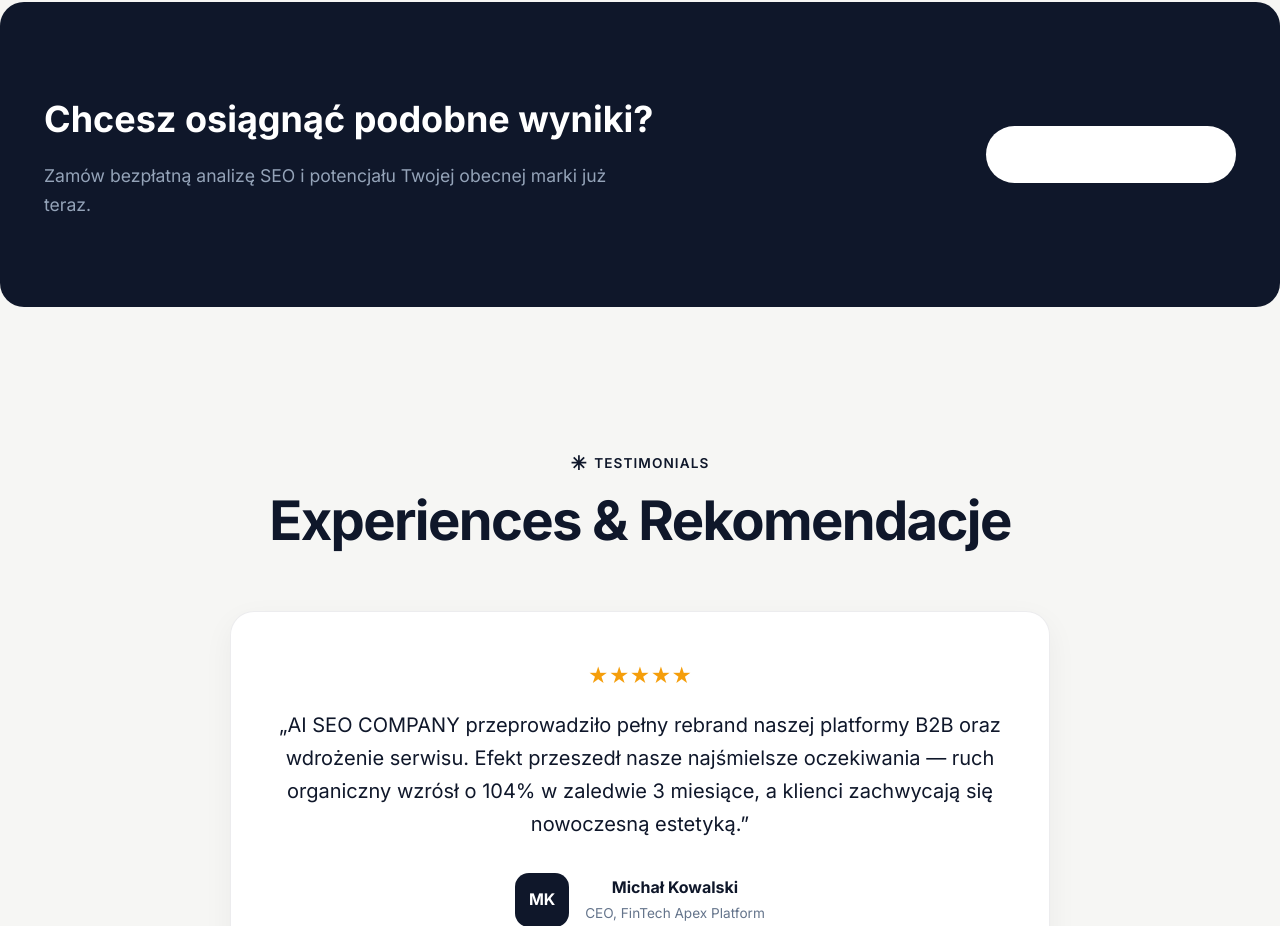
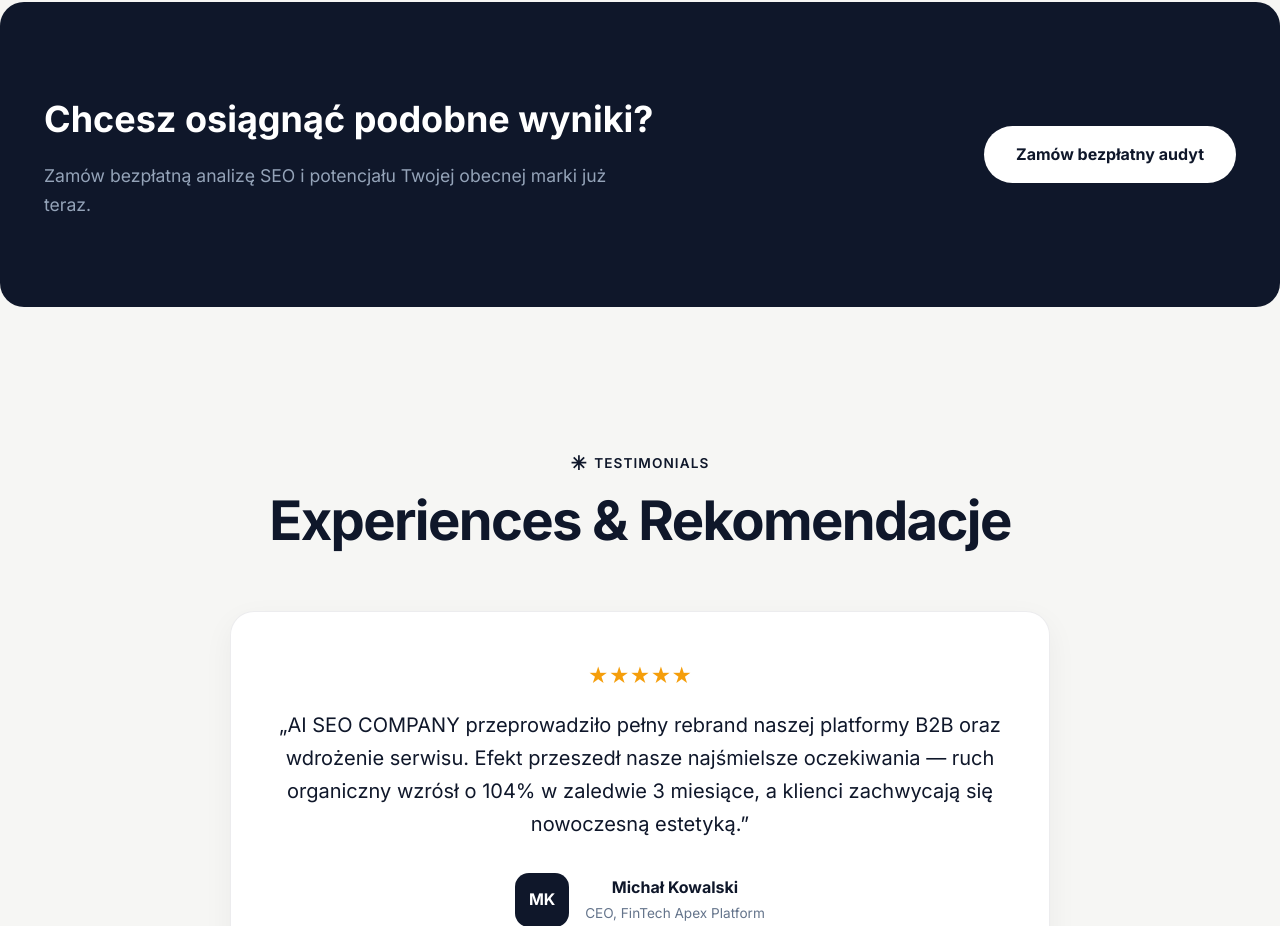
Before and after one commit to FSliwa/AI-SEO-COMPANY, a Next.js app: page / in a window 1280 px wide. Shown: the part 6837-7763 px from the top of the page. Built offline with nearby package versions, Linux system fonts and the light colour scheme.

Commit message:
Fix CTA button text contrast in Results.jsx

```diff
--- a/components/Results.jsx
+++ b/components/Results.jsx
@@ -7,7 +7,7 @@ export default function Results() {
             <h2>Chcesz osiągnąć podobne wyniki?</h2>
             <p>Zamów bezpłatną analizę SEO i potencjału Twojej obecnej marki już teraz.</p>
           </div>
-          <a href="#kontakt" className="btn btn-primary" style={{ background: '#FFFFFF', color: 'var(--color-primary-dark)', boxShadow: 'none' }}>
+          <a href="#kontakt" className="btn btn-primary" style={{ background: '#FFFFFF', color: '#0F172A', fontWeight: '700', boxShadow: 'none' }}>
             Zamów bezpłatny audyt
           </a>
         </div>
```
